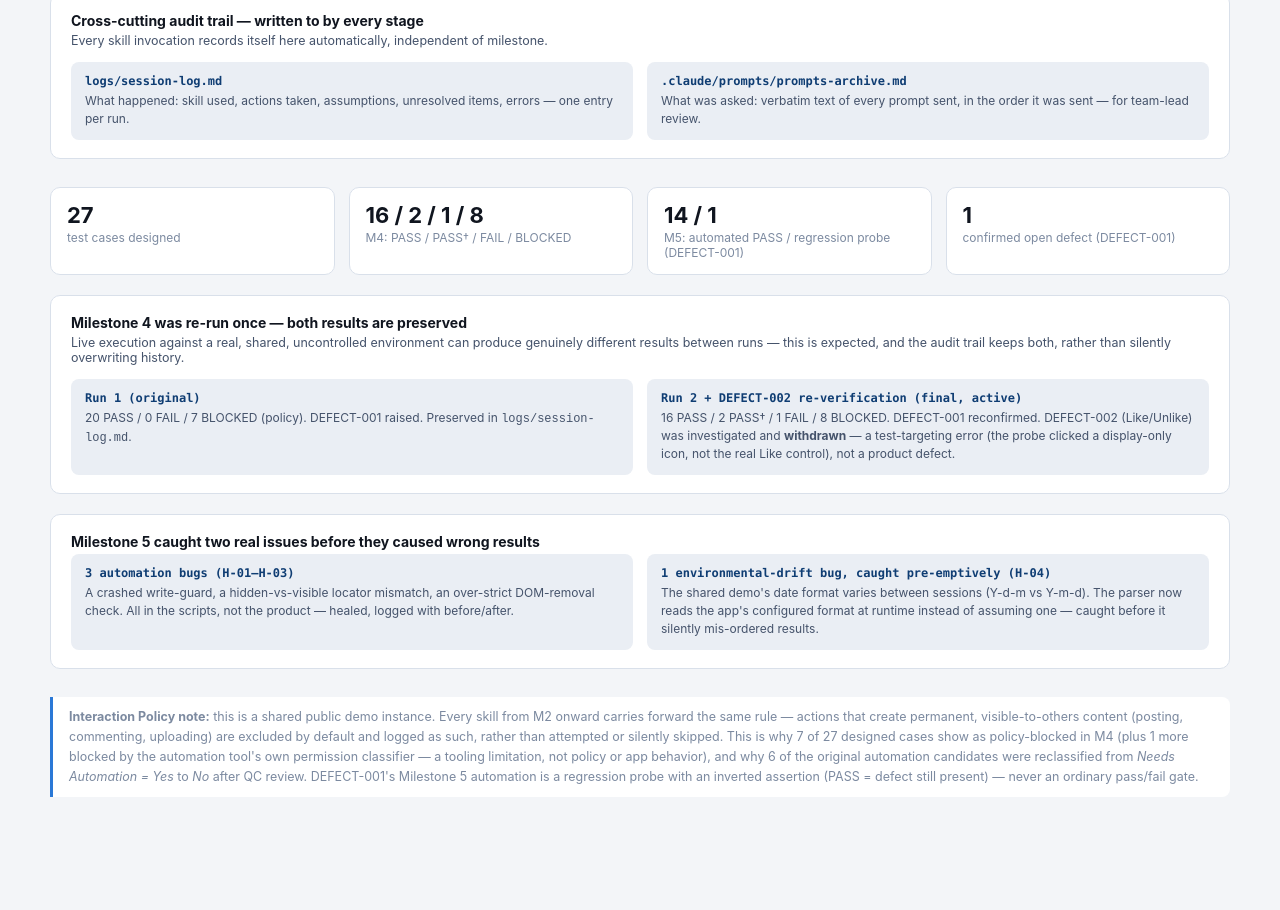
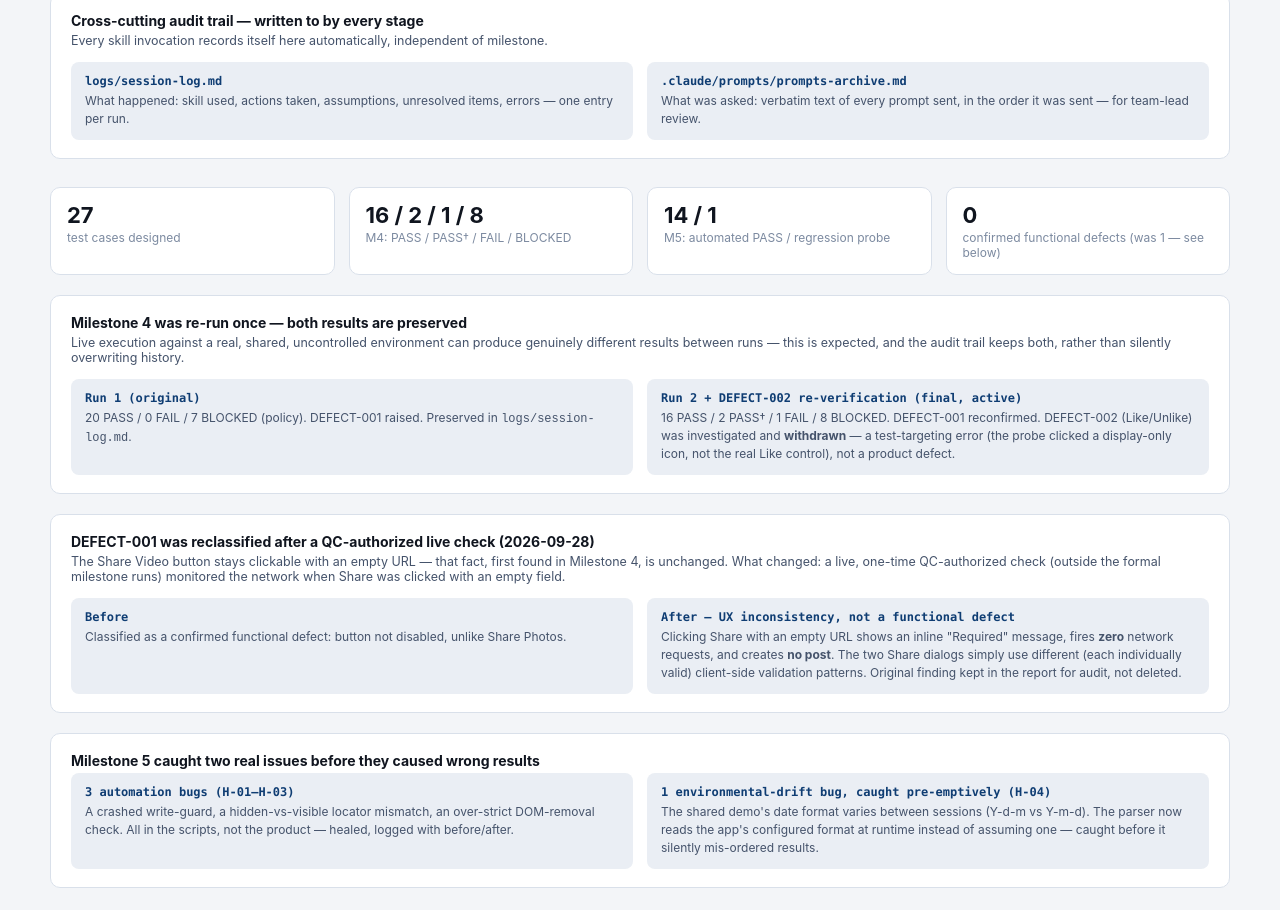
Before and after one commit to safykhalil/orangehrm-buzz, a plain HTML site: page diagrams/pipeline-flowchart (1).html in a window 1280 px wide. Shown: the part 446-1356 px from the top of the page. Before the commit the page ends 1307 px from the top, so only its background shows below. Drawn offline with Linux system fonts and the light colour scheme.

Commit message:
Update Excel and diagram with DEFECT-001 reclassification

```diff
--- a/diagrams/pipeline-flowchart.html
+++ b/diagrams/pipeline-flowchart (1).html
@@ -160,8 +160,8 @@
   <div class="facts">
     <div class="fact"><div class="k">27</div><div class="l">test cases designed</div></div>
     <div class="fact"><div class="k">16 / 2 / 1 / 8</div><div class="l">M4: PASS / PASS† / FAIL / BLOCKED</div></div>
-    <div class="fact"><div class="k">14 / 1</div><div class="l">M5: automated PASS / regression probe (DEFECT-001)</div></div>
-    <div class="fact"><div class="k">1</div><div class="l">confirmed open defect (DEFECT-001)</div></div>
+    <div class="fact"><div class="k">14 / 1</div><div class="l">M5: automated PASS / regression probe</div></div>
+    <div class="fact"><div class="k">0</div><div class="l">confirmed functional defects (was 1 — see below)</div></div>
   </div>
 
   <div class="rail" style="margin-top:20px;">
@@ -175,6 +175,21 @@
       <div class="rail-item">
         <div class="fname">Run 2 + DEFECT-002 re-verification (final, active)</div>
         <div class="fdesc">16 PASS / 2 PASS† / 1 FAIL / 8 BLOCKED. DEFECT-001 reconfirmed. DEFECT-002 (Like/Unlike) was investigated and <b>withdrawn</b> — a test-targeting error (the probe clicked a display-only icon, not the real Like control), not a product defect.</div>
+      </div>
+    </div>
+  </div>
+
+  <div class="rail" style="margin-top:20px;">
+    <h4>DEFECT-001 was reclassified after a QC-authorized live check (2026-09-28)</h4>
+    <p>The Share Video button stays clickable with an empty URL — that fact, first found in Milestone 4, is unchanged. What changed: a live, one-time QC-authorized check (outside the formal milestone runs) monitored the network when Share was clicked with an empty field.</p>
+    <div class="rail-items">
+      <div class="rail-item">
+        <div class="fname">Before</div>
+        <div class="fdesc">Classified as a confirmed functional defect: button not disabled, unlike Share Photos.</div>
+      </div>
+      <div class="rail-item">
+        <div class="fname">After — UX inconsistency, not a functional defect</div>
+        <div class="fdesc">Clicking Share with an empty URL shows an inline "Required" message, fires <b>zero</b> network requests, and creates <b>no post</b>. The two Share dialogs simply use different (each individually valid) client-side validation patterns. Original finding kept in the report for audit, not deleted.</div>
       </div>
     </div>
   </div>
```
Also changed, not shown: 2 other files.
